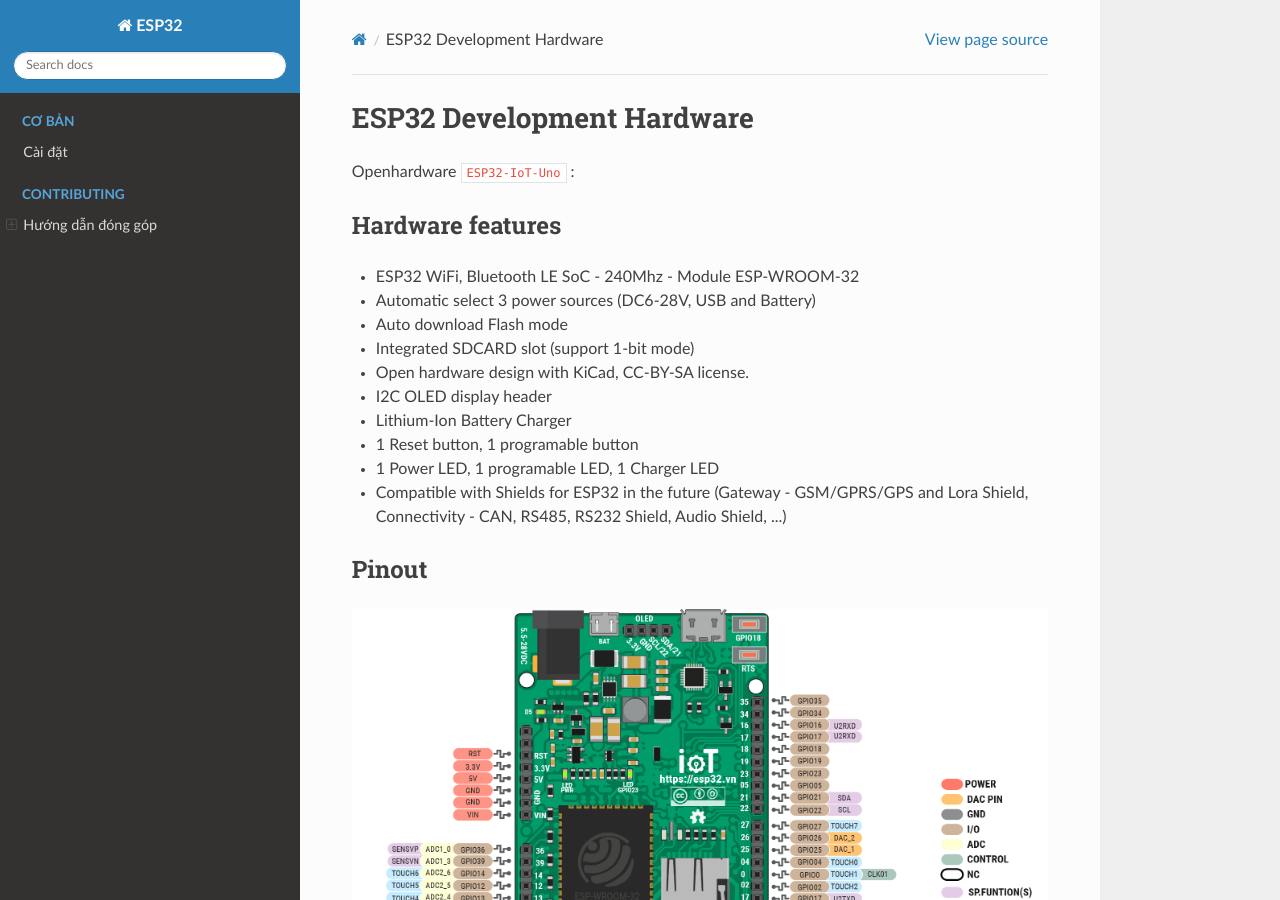
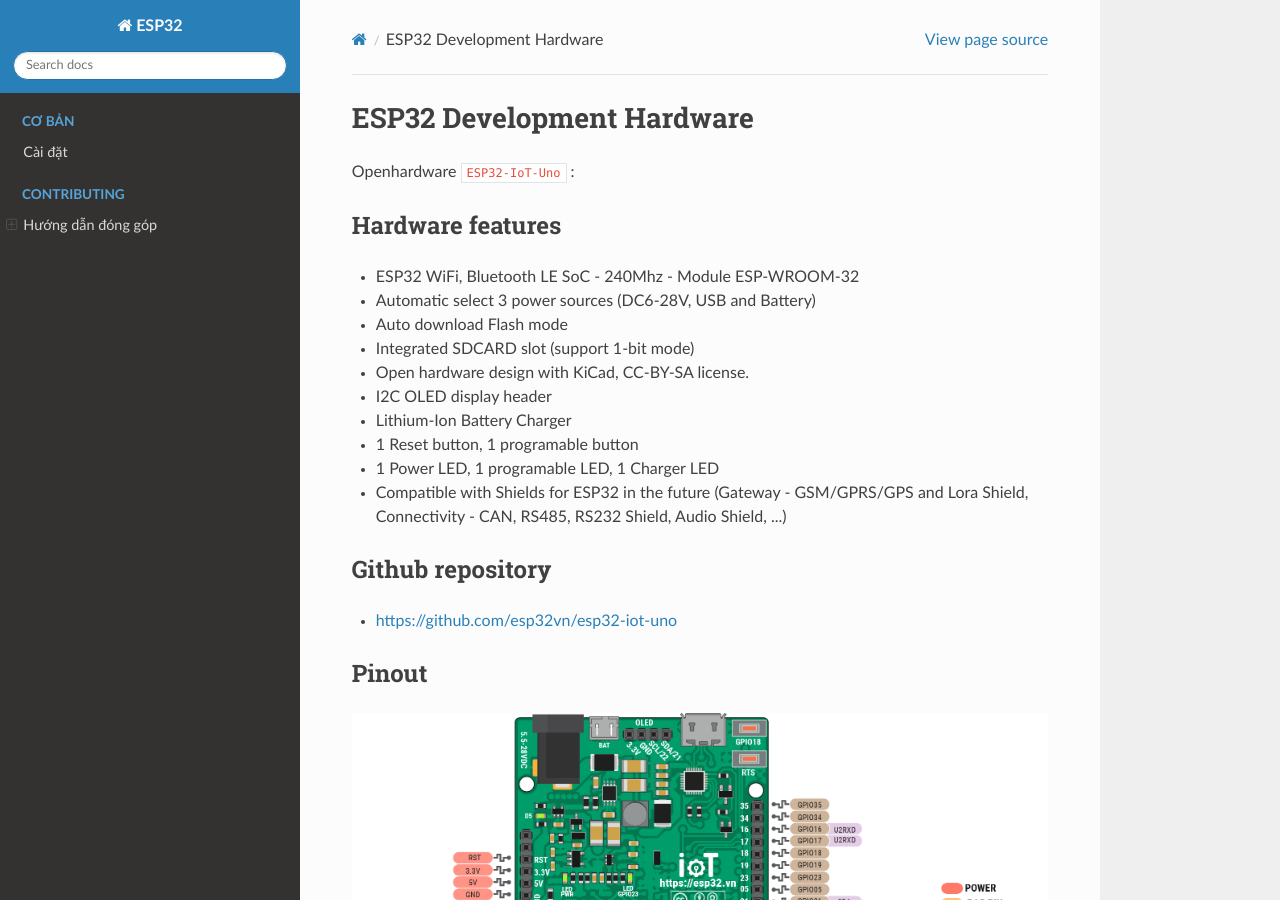
Before and after one commit to esp32vn/esp32.vn, a Sphinx documentation site: the page built from docs/index.rst, in a window 1280 px wide and 900 px high. Built offline with Sphinx 7.4.7 and the Read the Docs theme 2.0.0, drawn with Linux system fonts in a browser that asks for light colours.

Commit message:
add github repository

```diff
--- a/docs/index.rst
+++ b/docs/index.rst
@@ -16,6 +16,11 @@
 - 1 Reset button, 1 programable button
 - 1 Power LED, 1 programable LED, 1 Charger LED
 - Compatible with Shields for ESP32 in the future (Gateway - GSM/GPRS/GPS and Lora Shield, Connectivity - CAN, RS485, RS232 Shield, Audio Shield, ...)
+
+Github repository
+*****************
+
+- `https://github.com/esp32vn/esp32-iot-uno <https://github.com/esp32vn/esp32-iot-uno>`_
 
 Pinout
 ******
```
